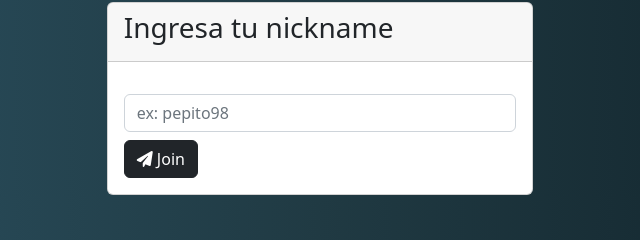
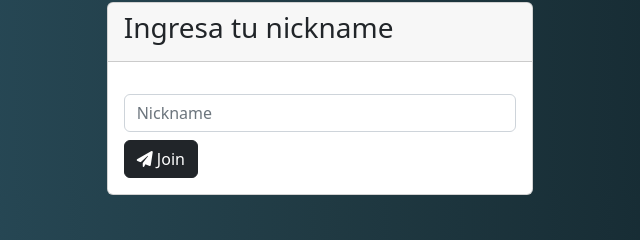
Before and after one commit to Brandddd/chat-websockets, a website: page src/public/index.html in a window 1280 px wide. Shown: the part 102-342 px from the top of the page, 320-960 px from the left. Drawn offline with nearby package versions, Linux system fonts and the light colour scheme; no server answers.

Commit message:
nickname

```diff
--- a/src/public/index.html
+++ b/src/public/index.html
@@ -37,7 +37,7 @@
       <p id="nick-error"></p>
       <div class="card-body">
         <form id="nick-form">
-          <input type="text" id="nickname" class="form-control" placeholder="ex: pepito98"/>
+          <input type="text" id="nickname" class="form-control" placeholder="Nickname"/>
           <button type="submit" class="btn btn-dark mt-2">
             <i class="fa-solid fa-paper-plane"></i>
             Join
```
